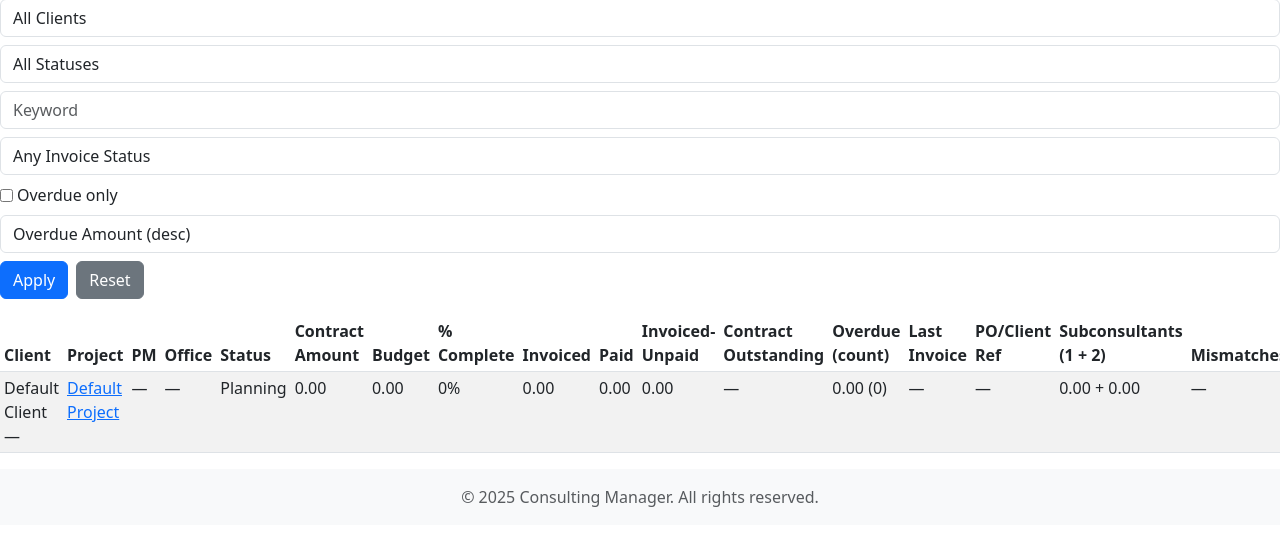
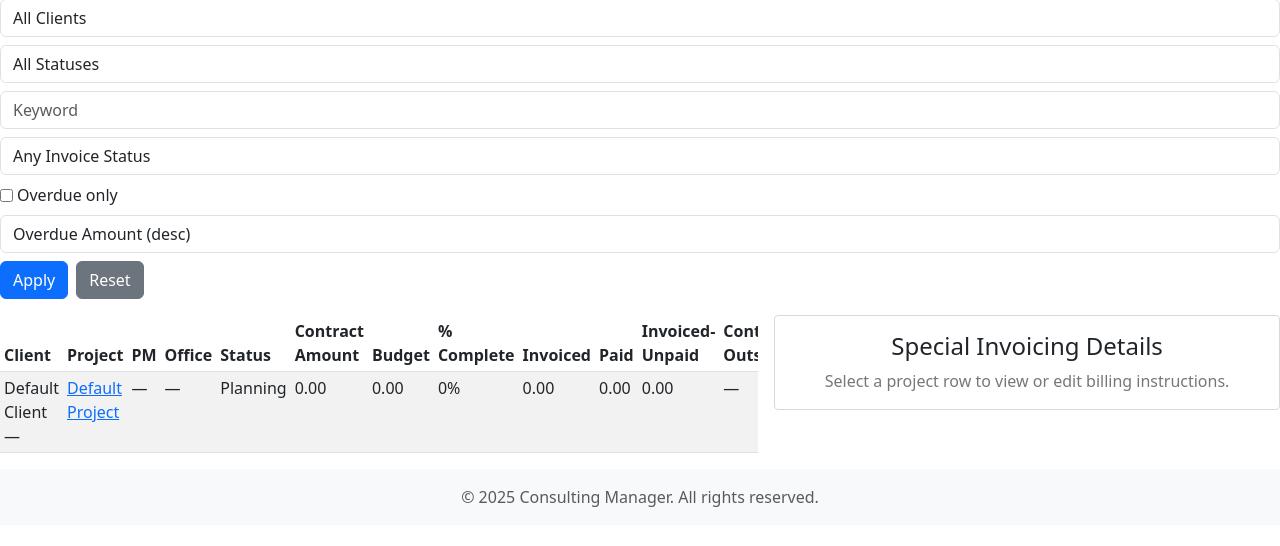
Before and after one commit to phiberoptik112/django_proj_mgmnt, a Django app: page /billing/accounting/summary/ in a window 1280 px wide. Shown: the part 103-649 px from the top of the page. Run offline with Django 5.2, Linux system fonts and the light colour scheme; the visitor is signed in with stand-in values (Sample User, id 1); data comes from the database, SQL or seed files in the repository; data that the repository does not hold is empty.

Commit message:
some more changes for special invoicing details per client per project

```diff
--- a/consultingmanager/billing/forms.py
+++ b/consultingmanager/billing/forms.py
@@ -1,6 +1,7 @@
 from django import forms
 from django.forms import inlineformset_factory
 from .models import ProjectInformationForm, BillingPhase
+from clients.models import Client
 
 class ProjectInformationFormForm(forms.ModelForm):
     """Form for Project Information Form data entry"""
@@ -53,3 +54,39 @@ BillingPhaseFormSet = inlineformset_factory(
     fields=['phase_name', 'custom_phase_name', 'max_amount', 'amount',
             'subconsultant_fee_1', 'subconsultant_fee_2', 'order']
 )
+
+
+class ClientBillingInstructionsForm(forms.ModelForm):
+    """Lightweight form to edit accounting-related client billing instructions."""
+
+    class Meta:
+        model = Client
+        fields = [
+            'accounting_contact_name',
+            'accounting_contact_email',
+            'invoice_format',
+            'special_negotiated_rates',
+            'special_invoice_instructions',
+        ]
+        widgets = {
+            'special_negotiated_rates': forms.Textarea(attrs={'rows': 3}),
+            'special_invoice_instructions': forms.Textarea(attrs={'rows': 4}),
+        }
+
+
+class ProjectBillingInstructionsForm(forms.ModelForm):
+    """Subset of PIF fields commonly needed for invoicing instructions."""
+
+    class Meta:
+        model = ProjectInformationForm
+        fields = [
+            'purchase_order_number',
+            'billing_contact',
+            'billing_contact_email',
+            'special_negotiated_rates',
+            'special_invoice_instructions',
+        ]
+        widgets = {
+            'special_negotiated_rates': forms.Textarea(attrs={'rows': 3}),
+            'special_invoice_instructions': forms.Textarea(attrs={'rows': 4}),
+        }
--- a/consultingmanager/billing/templates/billing/invoicing_summary.html
+++ b/consultingmanager/billing/templates/billing/invoicing_summary.html
@@ -36,8 +36,9 @@
   <a class="btn btn-secondary" href="?">Reset</a>
 </form>
 
-<div class="table-responsive">
-  <table class="table table-striped table-sm">
+<div style="display:flex; gap:1rem; align-items:flex-start;">
+  <div class="table-responsive" style="flex:1 1 60%;">
+  <table class="table table-striped table-sm" id="summary-table">
     <thead>
       <tr>
         <th>Client</th>
@@ -91,6 +92,159 @@
       {% endfor %}
     </tbody>
   </table>
+  </div>
+
+  <div style="flex:1 1 40%; border:1px solid #d9d9d9; padding:1rem; border-radius:4px;">
+    <h4 style="margin-top:0; text-align:center;">Special Invoicing Details</h4>
+
+    <div id="panel-empty" style="color:#777; text-align:center;">
+      Select a project row to view or edit billing instructions.
+    </div>
+
+    <div id="panel-forms" style="display:none;">
+      <div style="margin-bottom:0.5rem; font-weight:600;">Project</div>
+      <form id="project-form">
+        {% csrf_token %}
+        {{ project_form.non_field_errors }}
+        <div class="form-group">
+          <label>PO / Client Reference</label>
+          <input class="form-control" name="purchase_order_number" />
+        </div>
+        <div class="form-group">
+          <label>Billing Contact</label>
+          <input class="form-control" name="billing_contact" />
+        </div>
+        <div class="form-group">
+          <label>Billing Contact Email</label>
+          <input class="form-control" name="billing_contact_email" />
+        </div>
+        <div class="form-group">
+          <label>Special Negotiated Rates</label>
+          <textarea class="form-control" rows="3" name="special_negotiated_rates"></textarea>
+        </div>
+        <div class="form-group">
+          <label>Special Invoice Instructions</label>
+          <textarea class="form-control" rows="4" name="special_invoice_instructions"></textarea>
+        </div>
+      </form>
+
+      <hr/>
+
+      <div style="margin-bottom:0.5rem; font-weight:600;">Client</div>
+      <form id="client-form">
+        {% csrf_token %}
+        {{ client_form.non_field_errors }}
+        <div class="form-group">
+          <label>Accounting Contact Name</label>
+          <input class="form-control" name="accounting_contact_name" />
+        </div>
+        <div class="form-group">
+          <label>Accounting Contact Email</label>
+          <input class="form-control" name="accounting_contact_email" />
+        </div>
+        <div class="form-group">
+          <label>Invoice Format</label>
+          <select class="form-control" name="invoice_format">
+            <option value="">—</option>
+            <option value="standard_pdf">Standard PDF via Email</option>
+            <option value="portal_upload">Client Portal Upload</option>
+            <option value="edi_einvoice">E-invoice / EDI</option>
+            <option value="custom">Custom Instructions</option>
+          </select>
+        </div>
+        <div class="form-group">
+          <label>Special Negotiated Rates</label>
+          <textarea class="form-control" rows="3" name="special_negotiated_rates"></textarea>
+        </div>
+        <div class="form-group">
+          <label>Special Invoice Instructions</label>
+          <textarea class="form-control" rows="4" name="special_invoice_instructions"></textarea>
+        </div>
+      </form>
+
+      <div style="display:flex; gap:0.5rem; justify-content:flex-end;">
+        <button id="btn-save" class="btn btn-primary">Save</button>
+        <span id="save-status" style="align-self:center; color:#2b7; display:none;">Saved</span>
+      </div>
+    </div>
+  </div>
 </div>
 
+<script>
+  (function() {
+    const table = document.getElementById('summary-table');
+    const panelEmpty = document.getElementById('panel-empty');
+    const panelForms = document.getElementById('panel-forms');
+    const projectForm = document.getElementById('project-form');
+    const clientForm = document.getElementById('client-form');
+    const btnSave = document.getElementById('btn-save');
+    const saveStatus = document.getElementById('save-status');
+    let currentProjectId = null;
+
+    function setFormValues(form, values) {
+      Object.keys(values || {}).forEach(k => {
+        const el = form.querySelector(`[name="${k}"]`);
+        if (el) el.value = values[k] ?? '';
+      });
+    }
+
+    function getFormValues(form) {
+      const data = {};
+      Array.from(form.elements).forEach(el => {
+        if (!el.name) return;
+        data[el.name] = el.value;
+      });
+      return data;
+    }
+
+    function selectRow(projectId) {
+      if (!projectId) return;
+      currentProjectId = projectId;
+      const url = `{% url 'billing:get_billing_instructions' 0 %}`.replace('/0/', '/' + projectId + '/');
+      fetch(url, {headers: {'X-Requested-With':'XMLHttpRequest'}})
+        .then(r => r.json())
+        .then(({success, data}) => {
+          if (!success) return;
+          setFormValues(projectForm, data.project);
+          setFormValues(clientForm, data.client);
+          panelEmpty.style.display = 'none';
+          panelForms.style.display = '';
+        });
+    }
+
+    table.addEventListener('click', function(e) {
+      const row = e.target.closest('tr');
+      if (!row) return;
+      const link = row.querySelector('a[href*="/billing/project/"]');
+      if (!link) return;
+      const m = link.href.match(/\/billing\/project\/(\d+)\//);
+      if (m) {
+        selectRow(m[1]);
+      }
+    });
+
+    btnSave.addEventListener('click', function() {
+      if (!currentProjectId) return;
+      const url = `{% url 'billing:save_billing_instructions' 0 %}`.replace('/0/', '/' + currentProjectId + '/');
+      const payload = {
+        project: getFormValues(projectForm),
+        client: getFormValues(clientForm)
+      };
+      fetch(url, {
+        method: 'POST',
+        headers: {
+          'Content-Type': 'application/json',
+          'X-CSRFToken': document.querySelector("input[name='csrfmiddlewaretoken']").value,
+        },
+        body: JSON.stringify(payload)
+      }).then(r => r.json()).then(({success}) => {
+        saveStatus.style.display = success ? '' : 'none';
+        if (success) {
+          setTimeout(() => { saveStatus.style.display = 'none'; }, 1500);
+        }
+      });
+    });
+  })();
+</script>
+
 {% endblock %}
--- a/consultingmanager/billing/urls.py
+++ b/consultingmanager/billing/urls.py
@@ -10,4 +10,7 @@ urlpatterns = [
     path('pif/<int:project_id>/edit/', views.pif_edit, name='pif_edit'),
     path('email/<int:email_id>/detail/', views.email_detail_modal, name='email_detail'),
     path('email/<int:email_id>/link/', views.link_email_to_billing, name='link_email'),
+    # Panel API endpoints
+    path('api/project/<int:project_id>/billing-instructions/', views.get_billing_instructions, name='get_billing_instructions'),
+    path('api/project/<int:project_id>/billing-instructions/save/', views.save_billing_instructions, name='save_billing_instructions'),
 ]
--- a/consultingmanager/billing/views.py
+++ b/consultingmanager/billing/views.py
@@ -15,7 +15,12 @@ from projects.models import Project, TimeEntry
 from clients.models import Client
 from files.models import Email, Proposal, FileMetadata
 from .models import BillingDetail, ProjectInformationForm, BillingPhase, BillingEmailReference
-from .forms import ProjectInformationFormForm, BillingPhaseFormSet
+from .forms import (
+    ProjectInformationFormForm,
+    BillingPhaseFormSet,
+    ClientBillingInstructionsForm,
+    ProjectBillingInstructionsForm,
+)
 
 @staff_member_required
 def all_projects_invoicing_summary(request):
@@ -219,10 +224,90 @@ def all_projects_invoicing_summary(request):
             'project_type': project_type,
             'keyword': keyword,
             'order': order,
+        },
+        # Empty forms for the side panel (bound dynamically via JS)
+        'client_form': ClientBillingInstructionsForm(),
+        'project_form': ProjectBillingInstructionsForm(),
+    }
+
+    return render(request, 'billing/invoicing_summary.html', context)
+
+
+@login_required
+@require_http_methods(["GET"])
+def get_billing_instructions(request, project_id):
+    """Return combined client and project billing instruction fields for a project.
+    Used by the summary page panel to populate fields when a project row is selected.
+    """
+    project = get_object_or_404(Project, id=project_id)
+    client = project.client
+
+    pif = getattr(project, 'pif', None)
+
+    data = {
+        'client': {
+            'id': client.id,
+            'name': client.name,
+            'company': client.company,
+            'accounting_contact_name': client.accounting_contact_name,
+            'accounting_contact_email': client.accounting_contact_email,
+            'invoice_format': client.invoice_format,
+            'special_negotiated_rates': client.special_negotiated_rates,
+            'special_invoice_instructions': client.special_invoice_instructions,
+        },
+        'project': {
+            'id': project.id,
+            'title': project.title,
+            'purchase_order_number': getattr(pif, 'purchase_order_number', ''),
+            'billing_contact': getattr(pif, 'billing_contact', ''),
+            'billing_contact_email': getattr(pif, 'billing_contact_email', ''),
+            'special_negotiated_rates': getattr(pif, 'special_negotiated_rates', ''),
+            'special_invoice_instructions': getattr(pif, 'special_invoice_instructions', ''),
         }
     }
 
-    return render(request, 'billing/invoicing_summary.html', context)
+    return JsonResponse({'success': True, 'data': data})
+
+
+@login_required
+@require_http_methods(["POST"])
+def save_billing_instructions(request, project_id):
+    """Save client and project-specific billing instruction fields from the panel.
+    This endpoint accepts JSON with 'client' and 'project' payloads.
+    """
+    project = get_object_or_404(Project, id=project_id)
+    client = project.client
+
+    try:
+        payload = json.loads(request.body.decode('utf-8'))
+    except Exception:
+        return JsonResponse({'success': False, 'error': 'Invalid JSON payload'}, status=400)
+
+    client_payload = payload.get('client', {})
+    project_payload = payload.get('project', {})
+
+    # Update Client (partial)
+    client_form = ClientBillingInstructionsForm(client_payload, instance=client)
+    client_ok = client_form.is_valid()
+
+    # Ensure a PIF exists for project fields
+    pif = getattr(project, 'pif', None)
+    if pif is None:
+        pif = ProjectInformationForm.objects.create(project=project)
+
+    project_form = ProjectBillingInstructionsForm(project_payload, instance=pif)
+    project_ok = project_form.is_valid()
+
+    if client_ok and project_ok:
+        client_form.save()
+        project_form.save()
+        return JsonResponse({'success': True})
+
+    errors = {
+        'client': client_form.errors,
+        'project': project_form.errors,
+    }
+    return JsonResponse({'success': False, 'errors': errors}, status=400)
 
 @login_required
 def project_billing_dashboard(request, project_id):
```
